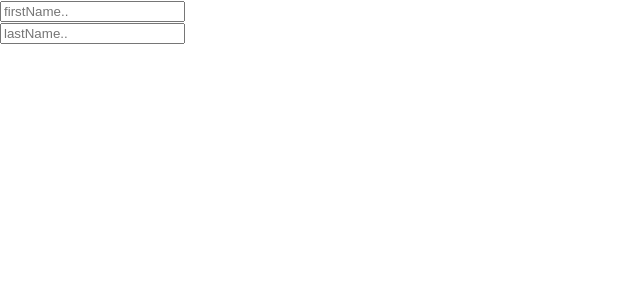
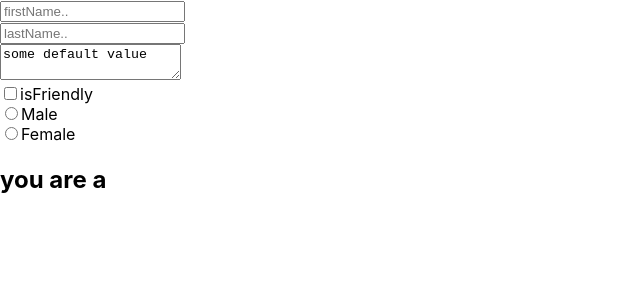
Before and after one commit to SARASWATHYD/react-todo, a React (Create React App) app: page / in a window 1280 px wide. Shown: the top 300 px of the page, without its empty margins (0-640 px from the left). Built offline with nearby package versions, Linux system fonts and the light colour scheme.

Commit message:
learnt to do with radio and checkout box button

```diff
--- a/src/App.js
+++ b/src/App.js
@@ -135,16 +135,19 @@
     constructor(){
       super()
       this.state = {
-
+       firstName : "",
+       lastName : "",
+       isFriendly : false,
+       gender : ""
       }
       this.handleClick = this.handleClick.bind(this)
     }
       handleClick(event){
         //making copy of event target and setting state
-        const {name,value} = event.target
+        const {name,value,type,checked} = event.target
 
-       this.setState(
-         {[name ] : value}
+       type==="checkbox" ?this.setState({[name]:checked}) :this.setState(
+         {[name] : value}
        )
       }
     render(){
@@ -154,8 +157,28 @@
         <br/>
         <input type = "text" name ="lastName" placeholder = "lastName.." onChange = {this.handleClick}/>
         <br/>
+        <textarea value={"some default value"}
+        onChange = {this.handleClick}
+        />
+         <br/>
+        <label>
+        <input type ="checkbox" name ="isFriendly"  checked ={this.state.isFriendly} onChange ={this.handleClick}/>
+        isFriendly
+        </label>
+         <br/>
+        <label>
+        <input type ="radio" name ="gender"  value ="male" checked ={this.state.gender === "male"} onChange ={this.handleClick}/>
+        Male
+        </label>
+         <br/>
+        <label>
+        <input type ="radio" name ="gender"  value ="female" checked ={this.state.gender === "female"} onChange ={this.handleClick}/>
+        Female
+        </label>
 
         <h1> {this.state.firstName} {this.state.lastName}</h1>
+
+           <h2> you are a {this.state.gender} </h2>
 
       </form>
       )
```
